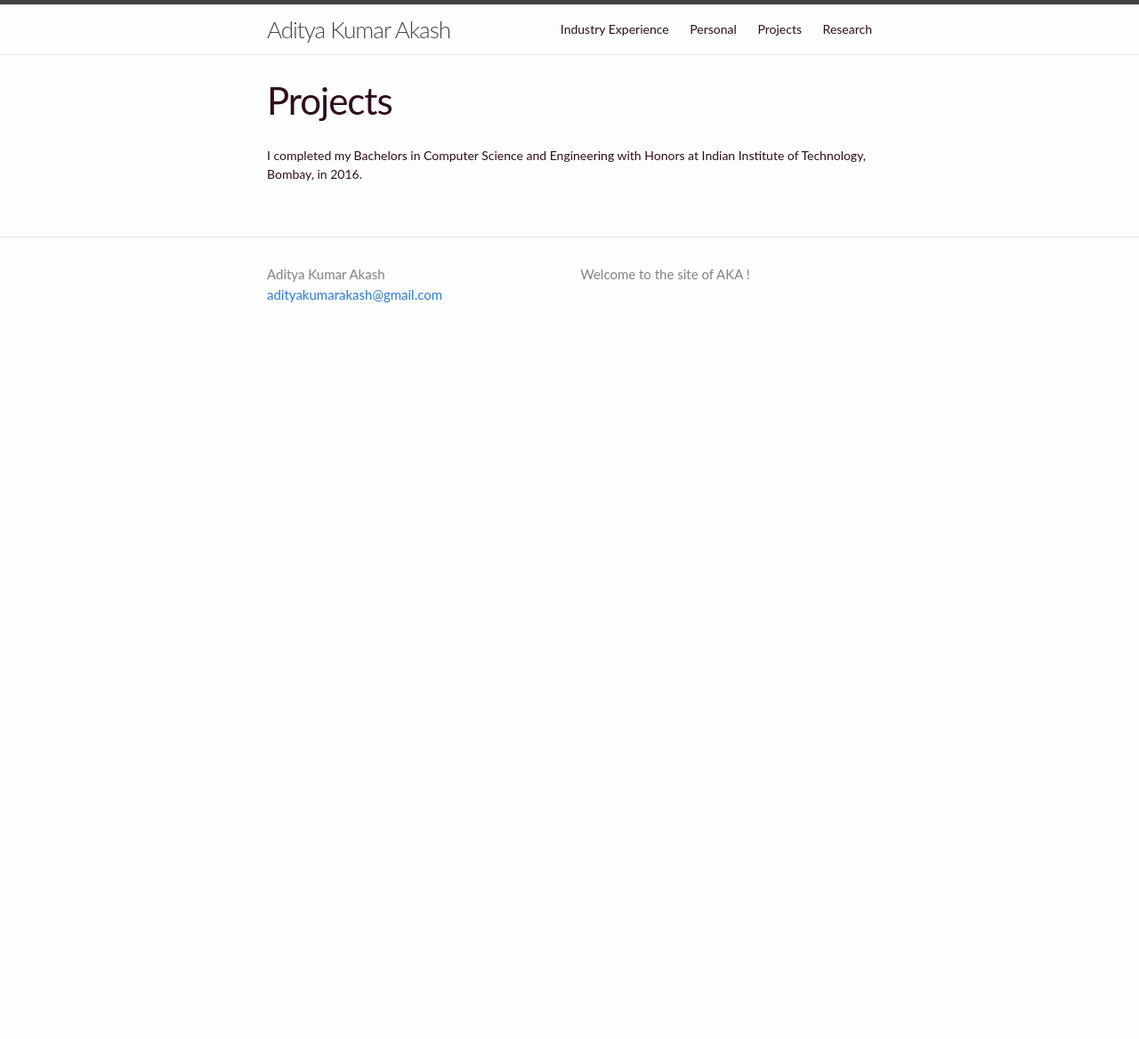
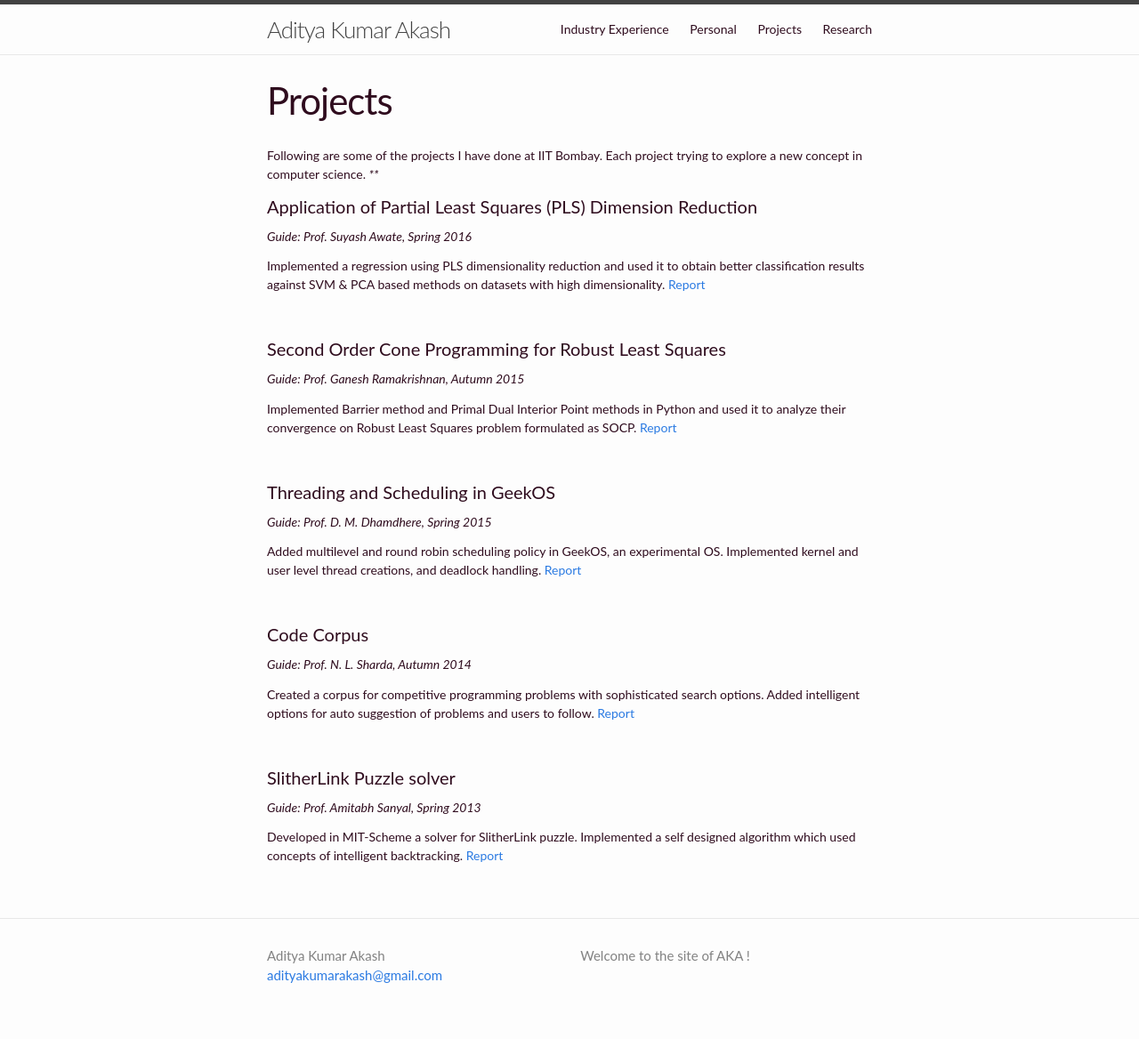
Before and after one commit to adityakumarakash/adityakumarakash.github.io, a Jekyll site: the page built from projects.md, in a window 1280 px wide. Shown: the whole page at 89% size. Built offline with Jekyll 4.4.1, drawn with Linux system fonts in a browser that asks for light colours; before the commit the page ends 900 px from its top, so only the background shows below that.

Commit message:
Update projects.md

```diff
--- a/projects.md
+++ b/projects.md
@@ -3,5 +3,35 @@ layout: page
 title: Projects
 permalink: /projects/
 ---
+Following are some of the projects I have done at IIT Bombay. Each project trying to explore a new concept in computer science.
+****
+<br>
 
-I completed my Bachelors in Computer Science and Engineering with Honors at Indian Institute of Technology, Bombay, in 2016.
+#### Application of Partial Least Squares (PLS) Dimension Reduction
+##### *Guide: Prof. Suyash Awate, Spring 2016*
+Implemented a regression using PLS dimensionality reduction and used it to obtain better classification results against SVM & PCA based methods on datasets with high dimensionality. [Report](https://adityakumarakash.github.io/project/mip_project.pdf)
+
+<br>
+
+#### Second Order Cone Programming for Robust Least Squares
+##### *Guide: Prof. Ganesh Ramakrishnan, Autumn 2015*
+Implemented Barrier method and Primal Dual Interior Point methods in Python and used it
+to analyze their convergence on Robust Least Squares problem formulated as SOCP. [Report](https://adityakumarakash.github.io/project/convex_opt_report.pdf)
+
+<br>
+
+#### Threading and Scheduling in GeekOS
+##### *Guide: Prof. D. M. Dhamdhere, Spring 2015*
+Added multilevel and round robin scheduling policy in GeekOS, an experimental OS. Implemented kernel and user level thread creations, and deadlock handling. [Report](https://adityakumarakash.github.io/project/Threading_Scheduling_GeekOS_Report.pdf)
+
+<br>
+
+#### Code Corpus
+##### *Guide: Prof. N. L. Sharda, Autumn 2014*
+Created a corpus for competitive programming problems with sophisticated search options. Added intelligent options for auto suggestion of problems and users to follow. [Report](https://adityakumarakash.github.io/project/CodeCorpus_Report.pdf)
+
+<br>
+
+#### SlitherLink Puzzle solver
+##### *Guide: Prof. Amitabh Sanyal, Spring 2013*
+Developed in MIT-Scheme a solver for SlitherLink puzzle. Implemented a self designed algorithm which used concepts of intelligent backtracking. [Report](https://adityakumarakash.github.io/project/SlitherLinkPuzzleSolver.pdf)
```
